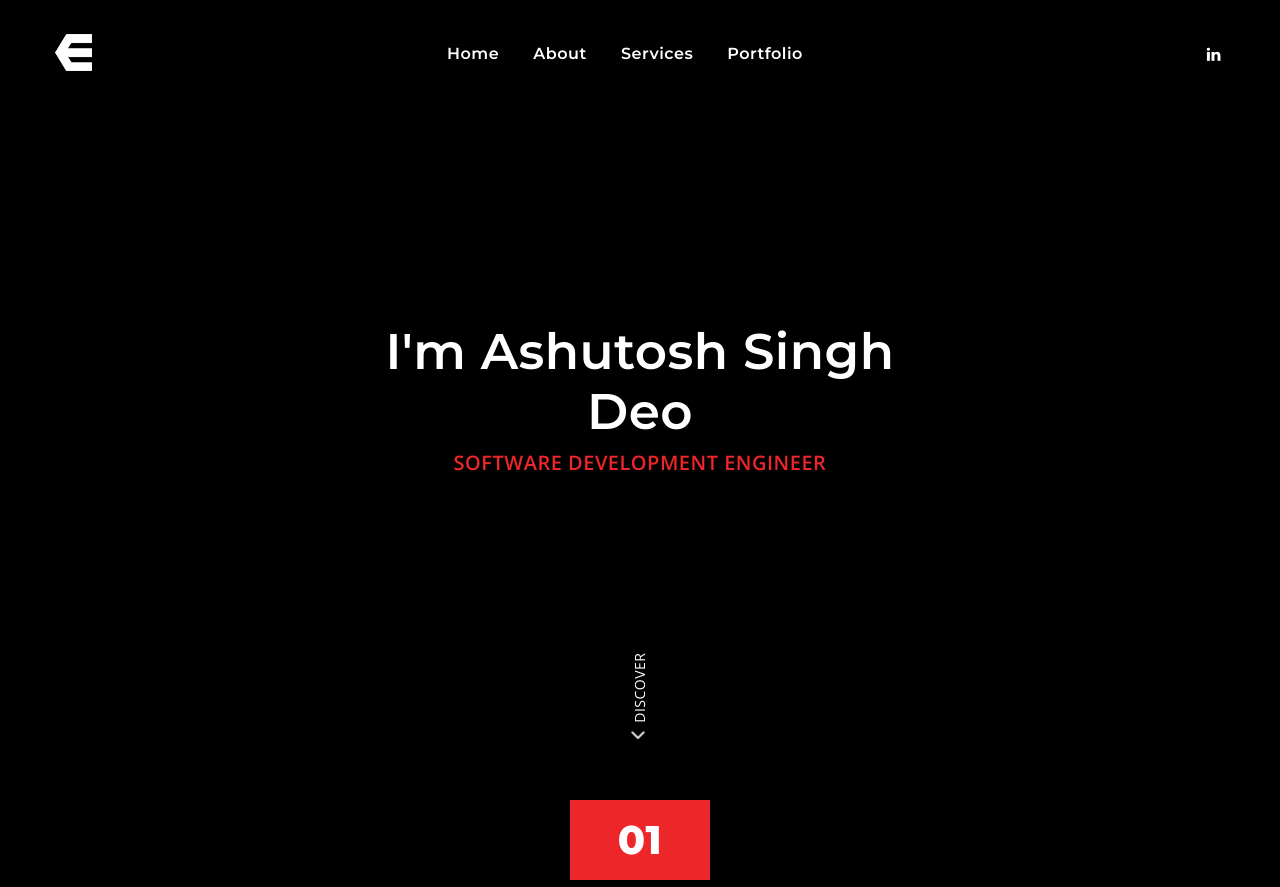
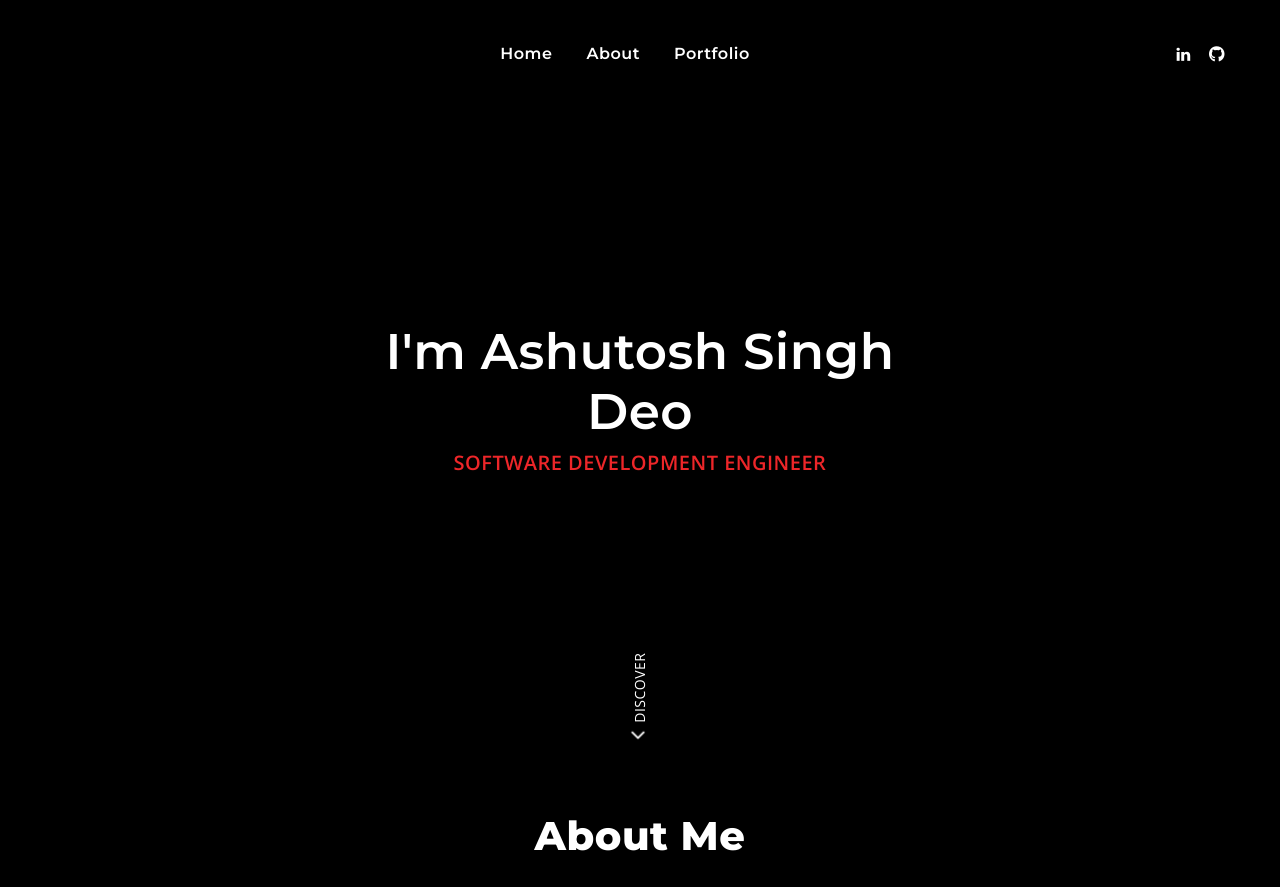
Before and after one commit to ashudeo4/ashudeo4.github.io, a plain HTML site: page index.html in a window 1280 px wide. Shown: the top 887 px of the page. Drawn offline with nearby package versions, Linux system fonts and the light colour scheme; a script that the page names is missing; files whose address does not match are found by name.

Commit message:
added github icon

```diff
--- a/index.html
+++ b/index.html
@@ -20,6 +20,7 @@
 <link href="https://fonts.googleapis.com/css?family=Open+Sans:400,400i,600,600i,700,700i,800,800i" rel="stylesheet">
 <link rel="stylesheet" type="text/css" href="css/plugins.css" />
 <link rel="stylesheet" type="text/css" href="css/style.css" />
+<script src="https://kit.fontawesome.com/2b693e4315.js" crossorigin="anonymous"></script>
 <!--[if lt IE 9]> <script type="text/javascript" src="js/modernizr.custom.js"></script> <![endif]-->
 <!-- /STYLES -->
 
@@ -42,15 +43,15 @@
 		<div class="edina_tm_navigation_wrap">
 			<div class="container">
 				<div class="navigation_inner">
-					<div class="logo">
+					<!-- <div class="logo">
 						<a class="dark_logo" href="#"><img src="img/logo/logo.png" alt="" /></a>
-					</div>
+					</div> -->
 					<div class="nav_list_wrap">
 						<div class="menu">
 							<ul class="anchor_nav">
 								<li><a href="#home">Home</a></li>
 								<li><a href="#about">About</a></li>
-								<li><a href="#services">Services</a></li>
+								<!-- <li><a href="#services">Services</a></li> -->
 								<li><a href="#portfolio">Portfolio</a></li>
 								<!-- <li><a href="#testimonials">Testimonials</a></li> -->
 								<!-- <li><a href="#news">News</a></li> -->
@@ -62,7 +63,7 @@
 								<!-- <li><a href="#"><i class="xcon-facebook"></i></a></li> -->
 								<!-- <li><a href="#"><i class="xcon-twitter"></i></a></li> -->
 								<li><a href="https://www.linkedin.com/in/ashudeo4/"><i class="xcon-linkedin"></i></a></li>
-								<!-- <li><a href="#"><i class="xcon-behance"></i></a></li> -->
+								<li><a href="https://github.com/ashudeo4"><i class="fa-brands fa-github"></i></a></li>
 							</ul>
 						</div>
 					</div>
@@ -81,7 +82,7 @@
 				<ul class="anchor_nav">
 					<li><a href="#home">Home</a></li>
 					<li><a href="#about">About</a></li>
-					<li><a href="#services">Services</a></li>
+					<!-- <li><a href="#services">Services</a></li> -->
 					<li><a href="#portfolio">Portfolio</a></li>
 					<!-- <li><a href="#testimonials">Testimonials</a></li> -->
 					<!-- <li><a href="#news">News</a></li> -->
@@ -128,9 +129,9 @@
 		<div class="edina_tm_section" id="about">
 			<div class="container">
 				<div class="edina_tm_main_title_holder_wrap about">
-					<div class="number_wrap">
+					<!-- <div class="number_wrap">
 						<span>01</span>
-					</div>
+					</div> -->
 					<div class="title_wrap">
 						<span>About Me</span>
 					</div>
@@ -156,7 +157,7 @@
 		<!-- /ABOUT -->
 
 		<!-- SERVICES -->
-		<div class="edina_tm_section" id="services">
+		<!-- <div class="edina_tm_section" id="services">
 			<div class="edina_tm_services_total_wrap">
 				<div class="container">
 					<div class="edina_tm_main_title_holder_wrap">
@@ -265,7 +266,7 @@
 					</div>
 				</div>
 			</div>
-		</div>
+		</div> -->
 		<!-- /SERVICES -->
 
 		<!-- PORTFOLIO -->
@@ -273,9 +274,9 @@
 			<div class="container">
 				<div class="edina_tm_portfolio_wrap">
 					<div class="edina_tm_main_title_holder_wrap portfolio">
-						<div class="number_wrap">
+						<!-- <div class="number_wrap">
 							<span>03</span>
-						</div>
+						</div> -->
 						<div class="title_wrap">
 							<span>My Portfolio</span>
 						</div>
```
Also changed, not shown: css/style.css (line endings or trailing spaces), img/logo/github.png (added), img/partners/1.png (deleted), img/partners/3.png (deleted), img/partners/5.png (deleted), img/partners/6.png (deleted), img/partners/7.png (deleted).
